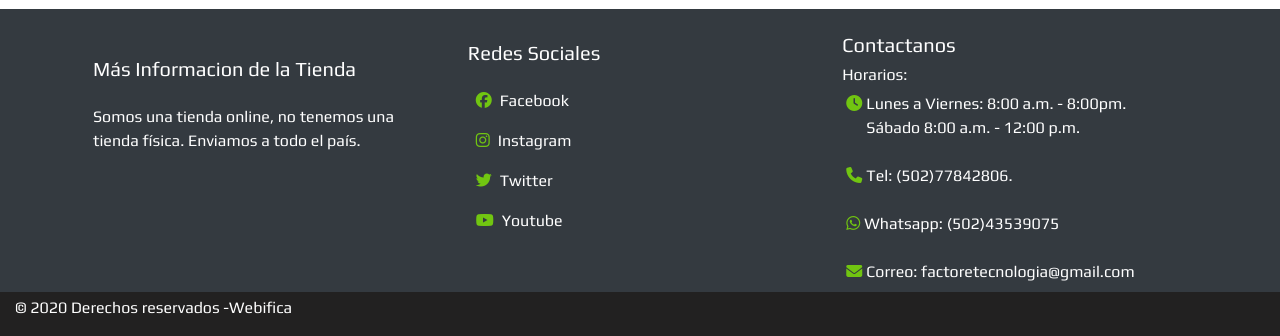
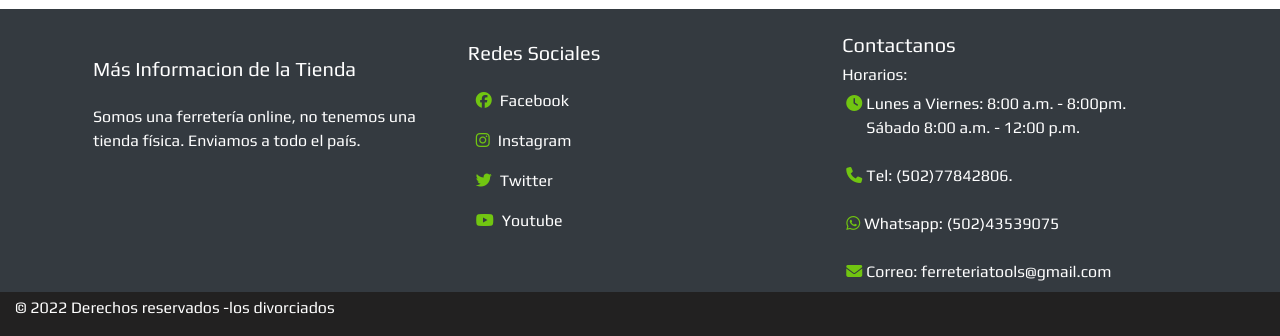
Before and after one commit to osmanegv/Tienda, a PHP site: page / in a window 1280 px wide. Shown: the part 999-1335 px from the top of the page. Run offline with PHP 8.4, Linux system fonts and the light colour scheme; data comes from the database, SQL or seed files in the repository; some libraries are stand-ins or nearby versions.

Commit message:
Más cambios

```diff
--- a/carrito/checkout.php
+++ b/carrito/checkout.php
@@ -217,7 +217,7 @@ $arreglo = $_SESSION['carrito'];
 
               <div class="border p-3 mb-3">
                 <h3 class="h6 mb-0"><a class="d-block" data-toggle="collapse" href="#collapsebank" role="button"
-                    aria-expanded="false" aria-controls="collapsebank">Direct Bank Transfer</a></h3>
+                    aria-expanded="false" aria-controls="collapsebank">Tarjeta de Crédito/Débito</a></h3>
 
                 <div class="collapse" id="collapsebank">
                   <div class="py-2">
@@ -229,7 +229,7 @@ $arreglo = $_SESSION['carrito'];
 
               <div class="border p-3 mb-3">
                 <h3 class="h6 mb-0"><a class="d-block" data-toggle="collapse" href="#collapsecheque" role="button"
-                    aria-expanded="false" aria-controls="collapsecheque">Cheque Payment</a></h3>
+                    aria-expanded="false" aria-controls="collapsecheque">Depósito Bancario</a></h3>
 
                 <div class="collapse" id="collapsecheque">
                   <div class="py-2">
@@ -241,7 +241,7 @@ $arreglo = $_SESSION['carrito'];
 
               <div class="border p-3 mb-5">
                 <h3 class="h6 mb-0"><a class="d-block" data-toggle="collapse" href="#collapsepaypal" role="button"
-                    aria-expanded="false" aria-controls="collapsepaypal">Paypal</a></h3>
+                    aria-expanded="false" aria-controls="collapsepaypal">Pago Contra Entrega</a></h3>
 
                 <div class="collapse" id="collapsepaypal">
                   <div class="py-2">
--- a/hf/footer.php
+++ b/hf/footer.php
@@ -4,7 +4,7 @@
             <div class="row mx-5">
               <div class="col-xs-12 col-md-4 col-lg-4 mt-5">
                 <h5>Más Informacion de la Tienda</h5>
-                <p class="mt-4">Somos una tienda online, no tenemos una tienda física.
+                <p class="mt-4">Somos una ferretería online, no tenemos una tienda física.
                   Enviamos a todo el país.</p>
               </div>
               <div class="col-xs-12 col-md-4 col-lg-4 mt-3">
@@ -32,7 +32,7 @@
                     <div class="iconoF"style="float:left"><i class="fa fa-whatsapp mx-1"></i></div>
                     <span>Whatsapp: (502)43539075</span><br><br>
                     <div class="iconoF"style="float:left"><i class="fa fa-envelope mx-1"></i></div>
-                    <span>Correo: factoretecnologia@gmail.com</span>
+                    <span>Correo: ferreteriatools@gmail.com</span>
               </div>
             </div>
           </div>
@@ -43,7 +43,7 @@
               <div class="row">
                 <div class="col-xs-12 col-md-10 col-lg-12 mt-1 ">
 
-                   © 2020 Derechos reservados -Webifica</p>
+                   © 2022 Derechos reservados -los divorciados</p>
 
                 </div>
               </div>
```
